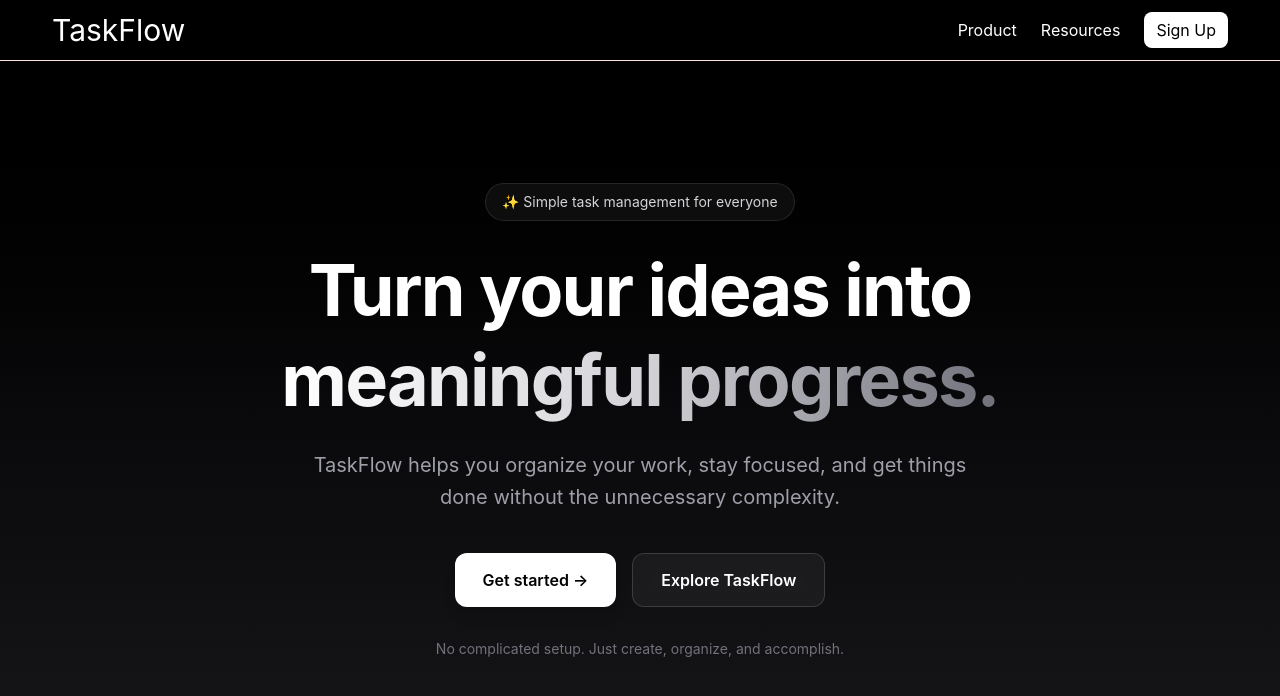
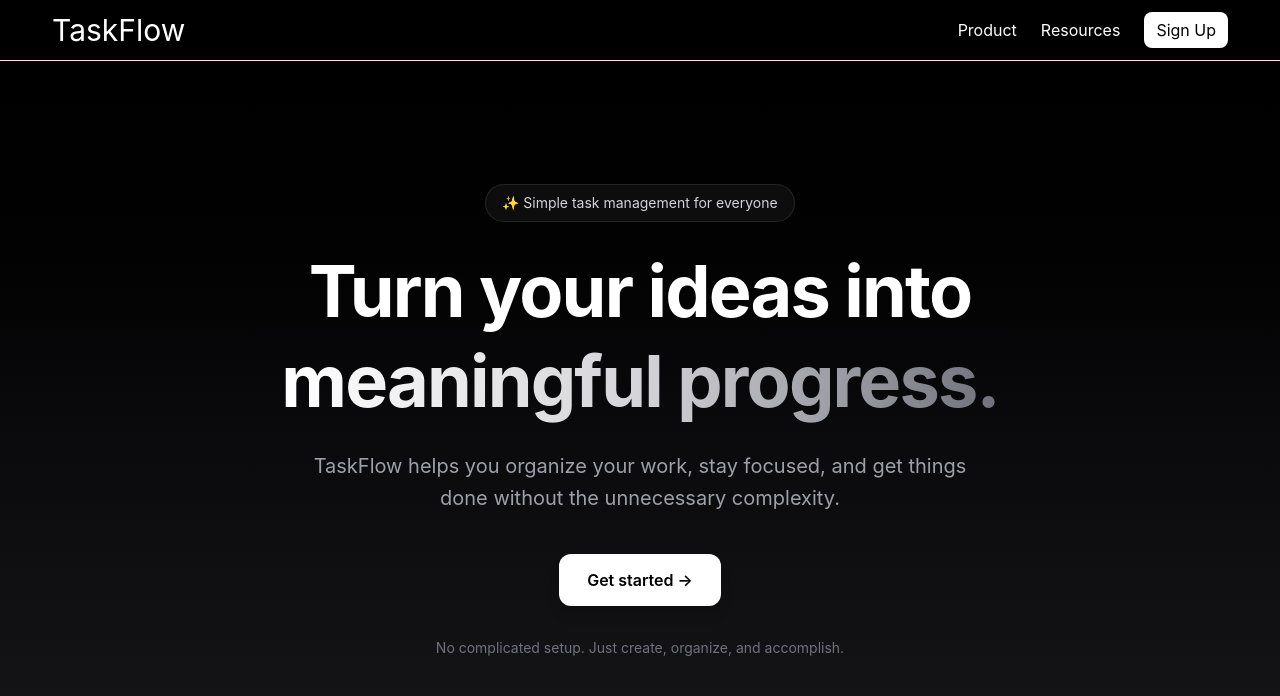
Before and after one commit to psshrijith/TaskFlow, a React (Vite) app: page / in a window 1280 px wide. Shown: the top 696 px of the page. Built offline with nearby package versions, Linux system fonts and the light colour scheme; no server answers.

Commit message:
removed few button from the landing page

```diff
--- a/src/Pages/LandingPage.tsx
+++ b/src/Pages/LandingPage.tsx
@@ -1,7 +1,10 @@
+import { useNavigate } from "react-router-dom";
 import NavBar from "../components/NavBar";
 import { FormattedMessage } from "react-intl";
 
 const LandingPage = () => {
+
+    const navigate = useNavigate();
 
     return (
         <div className="min-h-screen w-full bg-linear-to-b from-black via-zinc-950 to-zinc-900 text-white">
@@ -28,14 +31,9 @@ const LandingPage = () => {
                     <div className="mt-10 flex flex-col gap-4 sm:flex-row">
                         <button
                             className="rounded-xl bg-white px-7 py-3.5 font-semibold text-black shadow-lg transition hover:-translate-y-0.5 hover:bg-zinc-200"
+                            onClick={()=> navigate('/signup')}
                         >
                             <FormattedMessage id="landing.primaryCta" />
-                        </button>
-
-                        <button
-                            className="rounded-xl border border-white/15 bg-white/5 px-7 py-3.5 font-semibold text-white backdrop-blur transition hover:bg-white/10"
-                        >
-                            <FormattedMessage id="landing.secondaryCta" />
                         </button>
                     </div>
 
```
